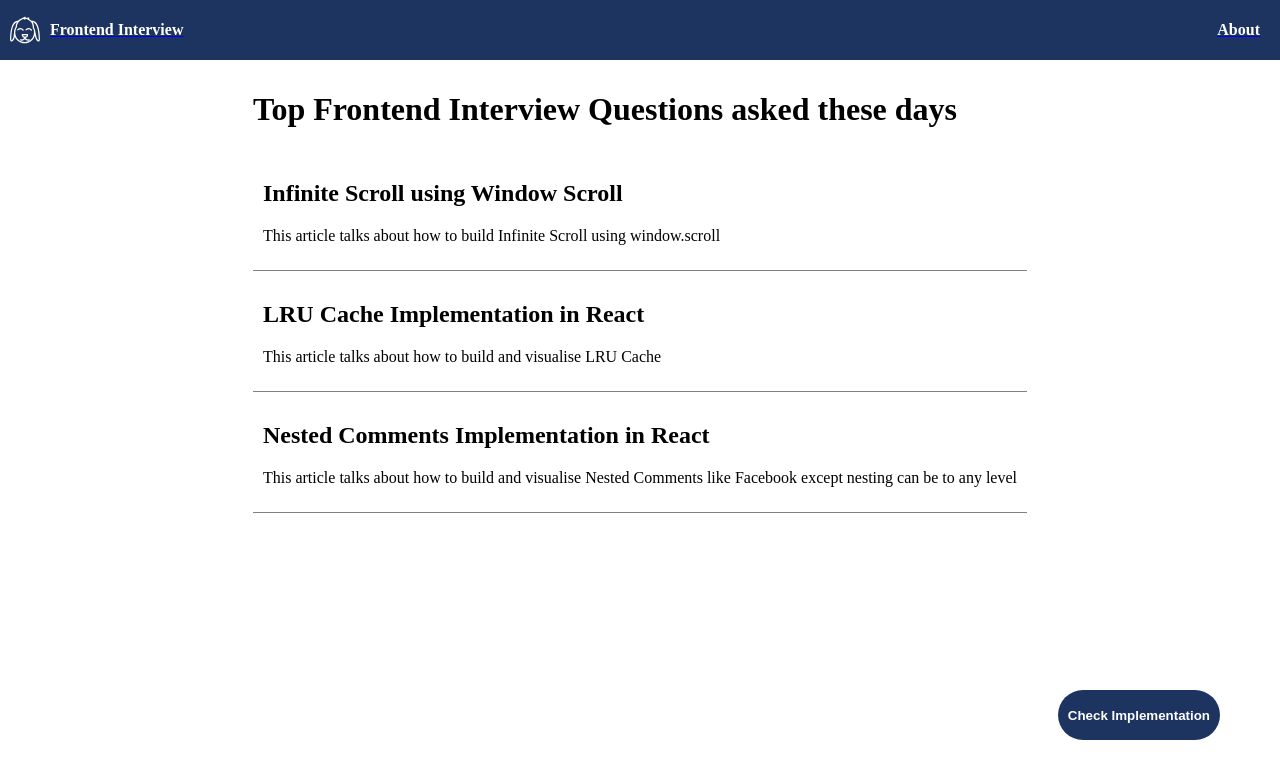
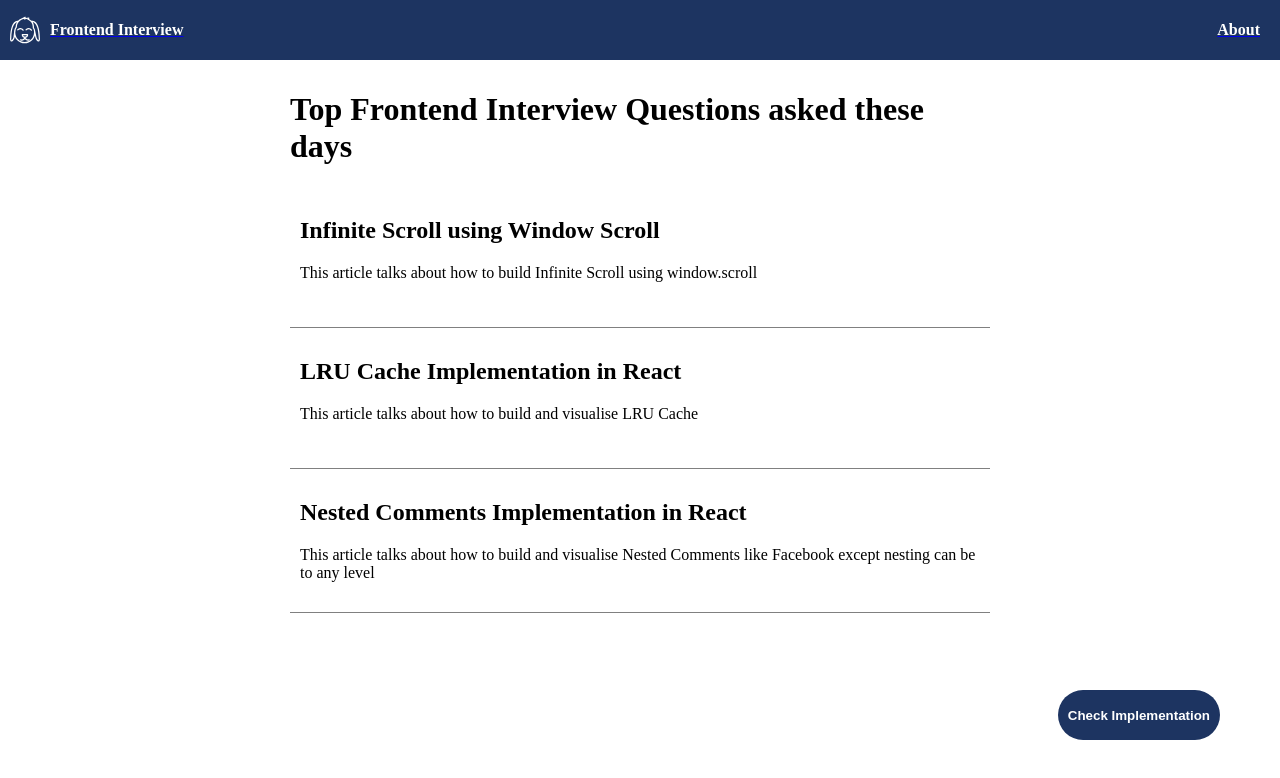
Before and after one commit to CodeDragoon/Frontend-Interview, a React (Create React App) app: page / in a window 1280 px wide. Shown: the top 778 px of the page. Built offline with nearby package versions, Linux system fonts and the light colour scheme.

Commit message:
UI fixes (#6)
* LRU Cache Implementation

* added js questions

* edits to lru cache

* rearranged components

* route created

* nested comments component

* created about

* add github links

* ui fixes

```diff
--- a/src/common-components/articleCard/styles.css
+++ b/src/common-components/articleCard/styles.css
@@ -1,7 +1,8 @@
 .article-card-container {
-  height: 100px;
+  min-height: 100px;
   padding: 10px;
-  border-bottom: 1px solid grey;
+  padding-bottom: 30px;
+  border-bottom: 1px solid gray;
 }
 
 .article-link {
--- a/src/common-components/layout/Layout.jsx
+++ b/src/common-components/layout/Layout.jsx
@@ -5,8 +5,11 @@ import LabradorSvg from "../../assets/svgs/labradorSvg";
 import data from "../../assets/problems.json";
 
 const useLayout = () => {
+  const path = window.location.pathname;
+  if (path.indexOf("/home") === 0) {
+    return { handleCheckImplementation: null };
+  }
   const getGithubLink = () => {
-    const path = window.location.pathname;
     const problems = data.problems;
     for (let i = 0; i < problems.length; i++) {
       let item = problems[i];
@@ -23,10 +26,9 @@ const useLayout = () => {
   };
   return { handleCheckImplementation };
 };
-const Layout = () => {
-  const { handleCheckImplementation } = useLayout();
+
+const Header = () => {
   return (
-    <div>
     <div className="header">
       <span>
         <Link to={"/"} className={"header-item-left"}>
@@ -40,15 +42,28 @@ const Layout = () => {
         </Link>
       </span>
     </div>
+  );
+};
+const Layout = () => {
+  const { handleCheckImplementation } = useLayout();
+  return (
+    <div>
+      <Header />
       <div className="outlet-container">
+        <div className="outlet-style">
           <Outlet />
         </div>
+      </div>
+      {handleCheckImplementation ? (
         <button
           className={"implementation-button"}
           onClick={handleCheckImplementation}
         >
           Check Implementation
         </button>
+      ) : (
+        ""
+      )}
     </div>
   );
 };
--- a/src/common-components/layout/styles.css
+++ b/src/common-components/layout/styles.css
@@ -45,3 +45,10 @@ body {
   padding: 10px;
   font-weight: bold;
 }
+.outlet-container {
+  display: flex;
+  justify-content: center;
+}
+.outlet-style {
+  max-width: 700px;
+}
--- a/src/pages/InfiniteScrollUsingWindowScroll/InfiniteScrollUsingWindowScroll.jsx
+++ b/src/pages/InfiniteScrollUsingWindowScroll/InfiniteScrollUsingWindowScroll.jsx
@@ -63,9 +63,11 @@ const InfiniteScrollUsingWindowScroll = () => {
   const { data = [], loading, getKey } = useInfScroll();
   return (
     <div>
-      <div className={"inf-scroll-window-title"}>
-        This is Example of Infinite Scroll using Catfacts API
-      </div>
+      <h1>Infinte Scroll using window.scroll</h1>
+      <h4>
+        Please open network tab to see it in action. Don't forget to check its
+        github implementation
+      </h4>
       {data.map((item) => (
         <Node key={getKey()} fact={item.fact} />
       ))}
--- a/src/pages/InfiniteScrollUsingWindowScroll/styles.css
+++ b/src/pages/InfiniteScrollUsingWindowScroll/styles.css
@@ -2,9 +2,3 @@
   height: 100px;
   border-bottom: 1px solid gray;
 }
-.inf-scroll-window-title {
-  padding: 20px;
-  font-weight: bold;
-  font-size: 32px;
-  text-align: center;
-}
--- a/src/pages/home/Home.jsx
+++ b/src/pages/home/Home.jsx
@@ -12,7 +12,7 @@ const Article = React.lazy(() =>
 const Home = () => {
   return (
     <div className={"main-section"}>
-      <div>
+      <div className={"article-section"}>
         <h1>Top Frontend Interview Questions asked these days</h1>
         {problems.map((item) => {
           return (
--- a/src/pages/home/styles.css
+++ b/src/pages/home/styles.css
@@ -2,3 +2,6 @@
   display: flex;
   justify-content: center;
 }
+.article-section {
+  max-width: 700px;
+}
```
Lines whose indentation alone changed are shown as unchanged.
